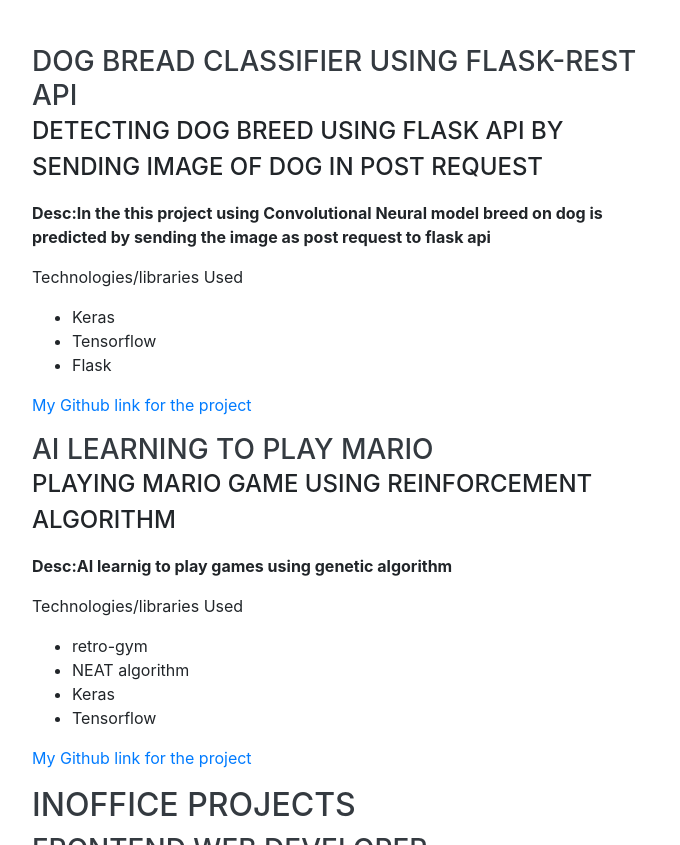
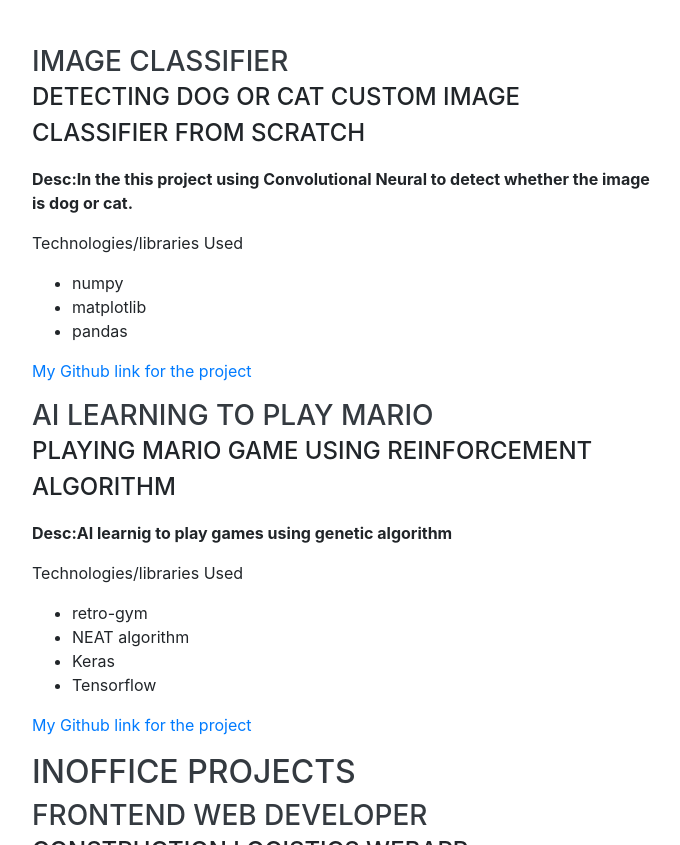
Before and after one commit to anandpawara/anandpawara.github.io, a website with bundled scripts: page index.html in a window 1280 px wide. Shown: the part 1418-2263 px from the top of the page, without its empty margins (288-968 px from the left). Built offline with nearby package versions, Linux system fonts and the light colour scheme; a web font is replaced by a local one.

Commit message:
Made changes to link

```diff
--- a/index.html
+++ b/index.html
@@ -123,20 +123,20 @@
 
         <div class="resume-item d-flex flex-column flex-md-row justify-content-between">
           <div class="resume-content">
-            <h3 class="mb-0">Dog Bread Classifier using flask-rest api</h3>
-            <div class="subheading mb-3">Detecting Dog breed using flask api by sending image of dog in post request</div>
+            <h3 class="mb-0">Image Classifier</h3>
+            <div class="subheading mb-3">Detecting Dog or cat custom image classifier from scratch</div>
             <p>
               <span style = 'font-weight:bold'>
-                Desc:In the this project using Convolutional Neural model breed on dog is predicted by sending the image as post request to flask api
+                Desc:In the this project using Convolutional Neural to detect whether the image is dog or cat.
               </span>
               <p>Technologies/libraries Used</p>
               <ul>
-                <li>Keras</li>
-                <li>Tensorflow</li>
-                <li>Flask</li>
+                <li>numpy</li>
+                <li>matplotlib</li>
+                <li>pandas</li>
               </ul>
             </p>
-            <p><a href="https://github.com/anandpawara/flask_api">My Github link for the project</a></p>
+            <p><a href="https://github.com/anandpawara/DogsVsCats">My Github link for the project</a></p>
           </div>
           <div class="resume-date text-md-right">
             <!-- <span class="text-primary">September 2008 - June 2010</span> -->
```
